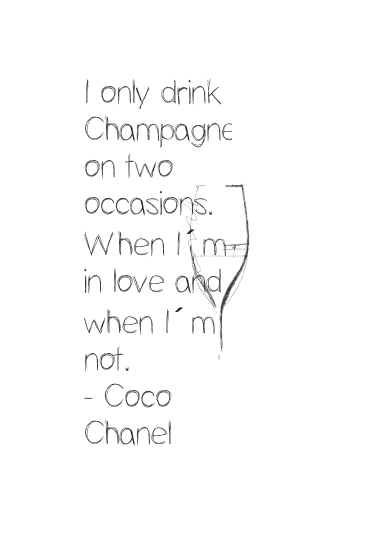
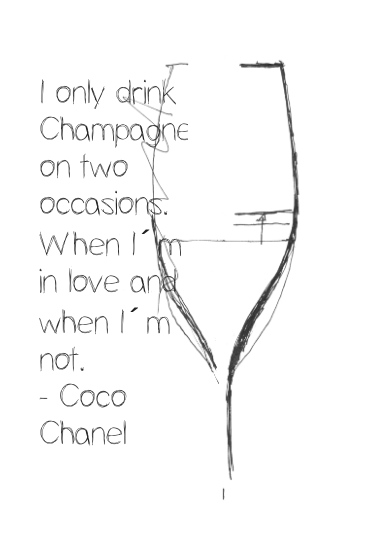
Before and after one commit to LabelDrinkers/labeldrinkers.github.io, a plain HTML site: page index.html in a window 390 px wide. Shown: the part 155-694 px from the top of the page. Drawn offline with Linux system fonts and the light colour scheme.

Commit message:
fixed device width

```diff
--- a/css/style.css
+++ b/css/style.css
@@ -6,6 +6,12 @@
     font-weight: normal;
     font-style: normal;
 
+}
+/* Smartphones (portrait) ----------- */
+@media only screen
+and (max-width : 414px) {
+.text {margin-left:-30%;}
+img.img {width:50%;margin-left:30%}
 }
 
 html,
```
